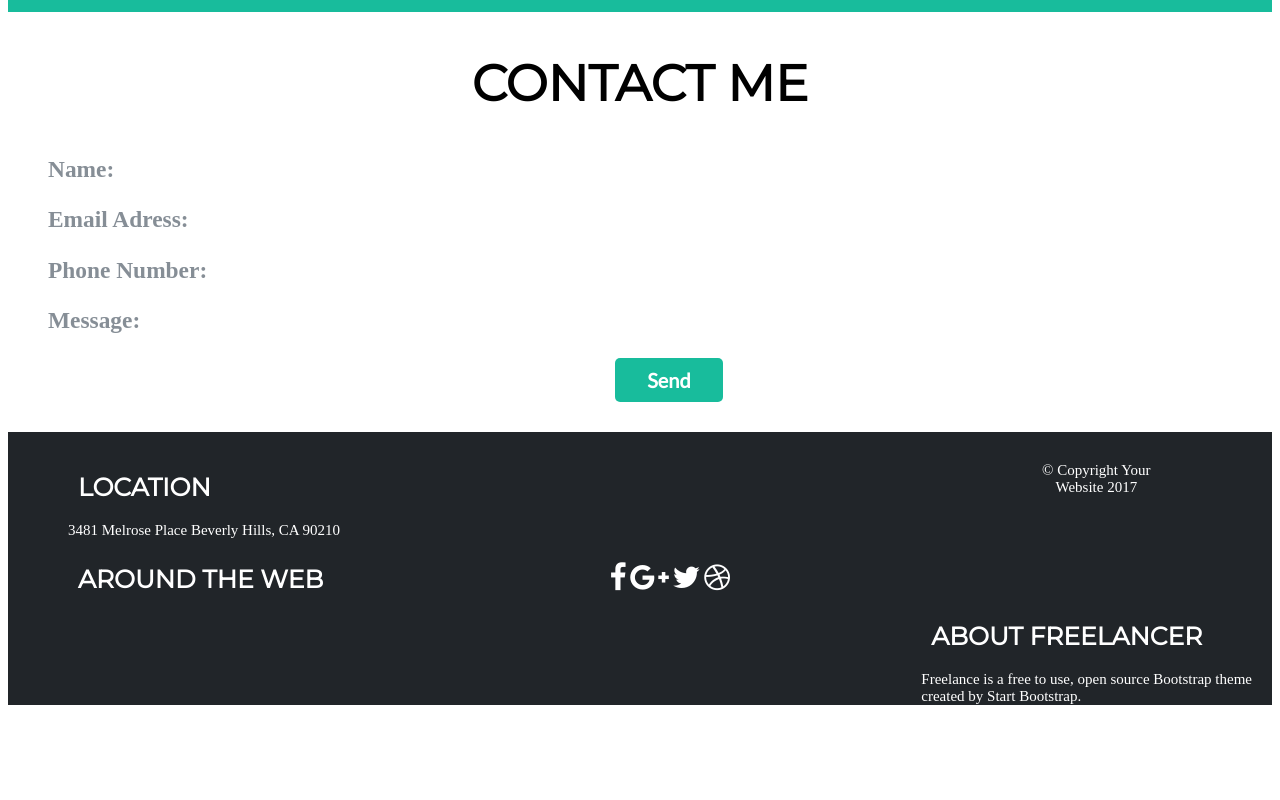
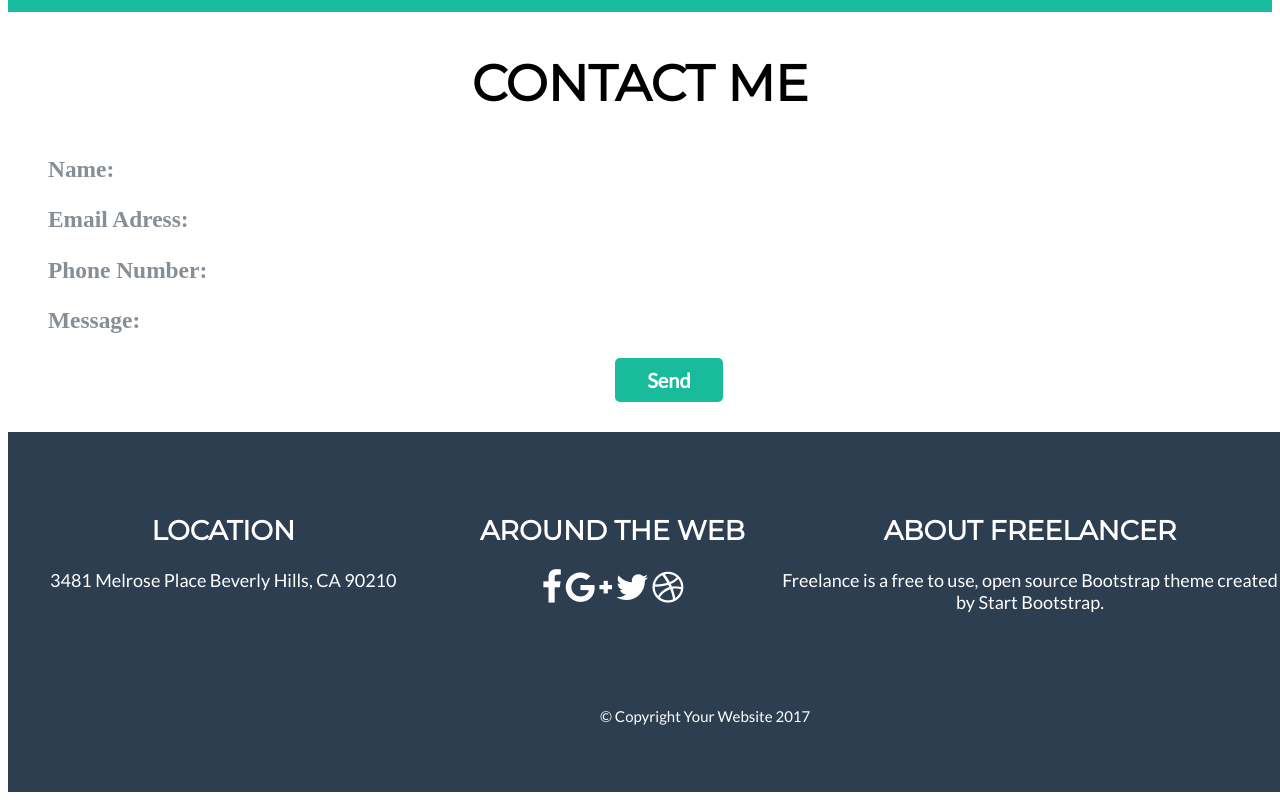
Before and after one commit to Aneleaigil/Freelancer, a plain HTML site: page index.html in a window 1280 px wide. Shown: the part 2068-2868 px from the top of the page. Before the commit the page ends 2803 px from the top, so only its background shows below. Drawn offline with Linux system fonts and the light colour scheme.

Commit message:
ejercicio casi listo

```diff
--- a/css/main.css
+++ b/css/main.css
@@ -209,43 +209,77 @@ h2.titulo-4{
 
 }
 footer{
-	background: #212529;
+	background: #2C3E50;
 	color:white;
-	column-count: 3;
-	width: 100%;
+ 	width: 100%;
 	height: 100%;
-	margin-bottom: 30px;
-	padding-top: 30px;
+	padding: 30px;
+	overflow: auto;
+}
 
-	}
-	.titulos{
-	font-size: 15px;
-	margin-left: 30px ;
-	margin:30  20  10;
-	/*float: left;
-    /*display: inline-block;*/
-    /*overflow: auto;*/
+.titulos{
+	float-left;
+	margin: 2em 2em;
+    display: block;
+    margin: 20px;
+	padding: 10px;
+	height: 240px;
 
-	}
-	.iconos{
-		text-align: center;
-		padding: 100px;
-	}
 
-.titulos h2{
-	font-size: 25px;
-	position: relative;
-	left: 10px;
-	margin-top: 10px;
 }
-/*.titulos p{
-    position: relative;
-    margin-left: 10px;
+.L1{
+position: absolute;
+float: left;
+left:50px;
+padding-top: 0px;
+/*outline: 1px solid red;*/
+margin-bottom: 10px;
+text-align: center;
+font-size: 18px;
+font-family:'Lato', sans-serif;;
+
+}
+.L2{
+position: absolute;
+float: left;
+left:480px;
+padding-top: 0px;
+/*outline: 1px solid yellow;*/
+margin-bottom: 10px;
+text-align: center;
+font-size: 18px;
+font-family:'Lato', sans-serif;;
+
+
+}
+.L3{
+position: absolute;
+float: left;
+left:780px;
+padding-top: 0px;
+/*outline: 1px solid green;*/
+margin-bottom: 10px;
+text-align: center;
+font-size: 18px;
+font-family:'Lato', sans-serif;;
+
+
+}
+.L4{
+position: absolute;
+float: left;
+left: 600px;
+margin-top: 200px;
+font-size: 15px;
+font-family:'Lato', sans-serif;;
+}
+/*.circulo-1 {
+     width: 50px;
+     height: 50px;
+     -moz-border-radius: 50%;
+     -webkit-border-radius: 50%;
+     border-radius: 50%;
+     border: 2px solid white;
+     outline: 1px solid red;
+
 }*/
-.L1{
-	width: 350px;
-    float:left;
-    margin-left: 30px;
-    padding-bottom: 0PX;
-}
-.
--- a/index.html
+++ b/index.html
@@ -84,23 +84,33 @@
      	<h2 class="titulo-5">LOCATION</h2>
     	<p>3481 Melrose Place Beverly Hills, CA 90210</p>
       </div>
-      <div class="L1">
+
+      <div class="L2">
         <h2 class="titulo-6">AROUND THE WEB</h2>
         <div class="iconos">
         <i class="fa fa-facebook fa-2x" aria-hidden="true"></i>
         <i class="fa fa-google-plus fa-2x" aria-hidden="true"></i>
         <i class="fa fa-twitter fa-2x" aria-hidden="true"></i>
         <i class="fa fa-dribbble fa-2x" aria-hidden="true"></i>
-        <p>&#169; Copyright  Your Website 2017</p>
-        </div>
-       </div>
+    </div>
+    <div class="circulo-1"></div>
+    <div class="circulo-2"></div>
+    <div class="circulo-3"></div>
+    <div class="circulo-4"></div>
+</div>
 
-        <div class="L1">
+      <div class="L3">
         <h2>ABOUT FREELANCER</h2>
         <p>Freelance is a free to use, open source Bootstrap theme created by Start Bootstrap.</p>
         </div>
+
+      <div class="L4">
+        	<p>&#169; Copyright  Your Website 2017</p>
+        	      </div>
+     </div>
       </div>
+       </div>
 
-   </footer>
-</body>
-</html>
+       </footer>
+       </body>
+        </html>
```
